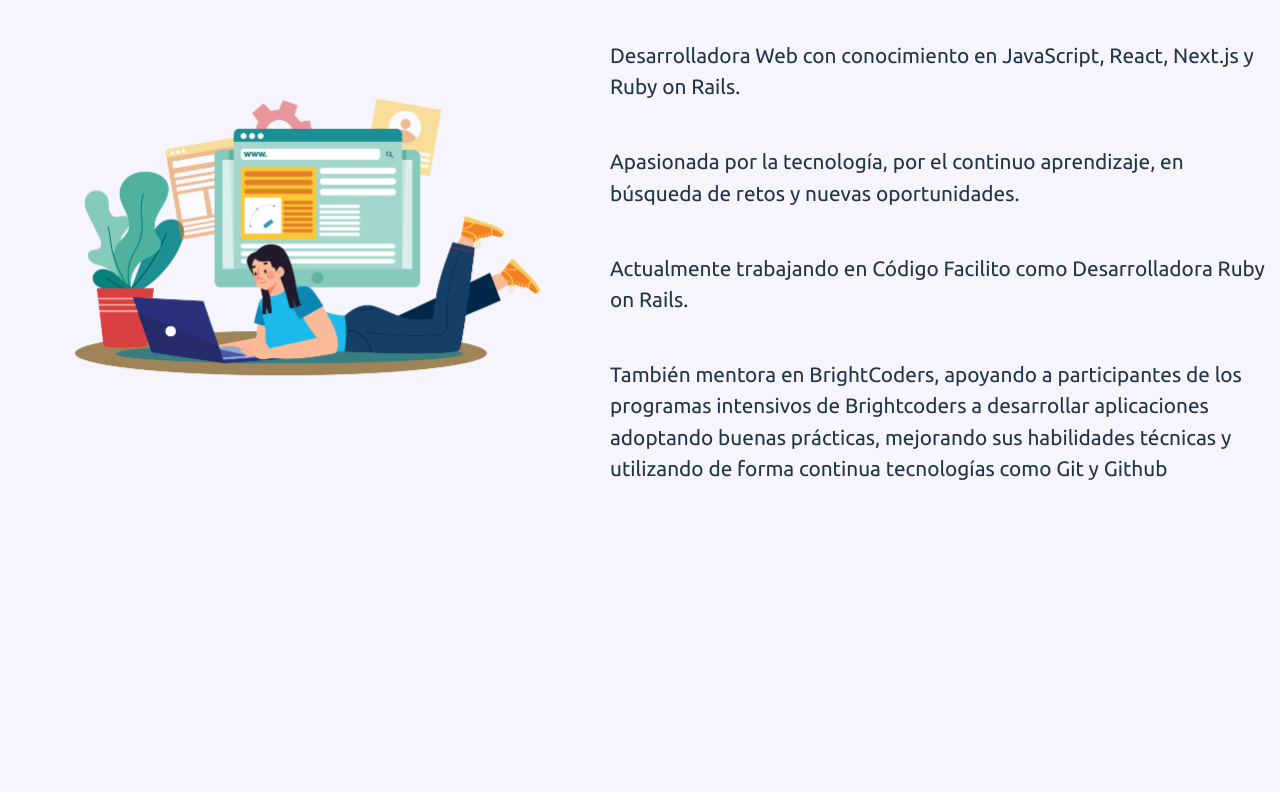
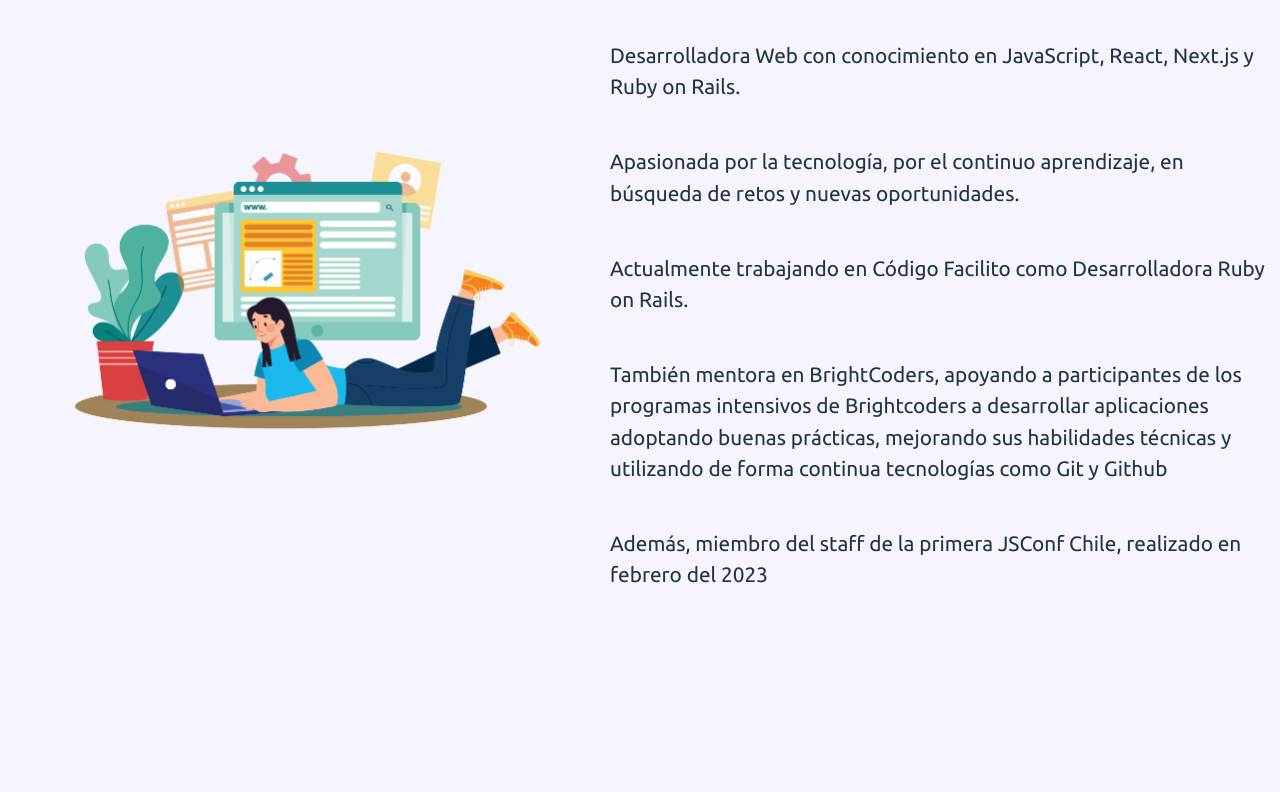
Before and after one commit to claunicole/Portfolio, a React (Vite) app: page / in a window 1280 px wide. Shown: the part 1038-1830 px from the top of the page. Built offline with nearby package versions, Linux system fonts and the light colour scheme; no server answers.

Commit message:
add info

```diff
--- a/src/About/About.jsx
+++ b/src/About/About.jsx
@@ -16,6 +16,7 @@ function About() {
             <p>Apasionada por la tecnología, por el continuo aprendizaje, en búsqueda de retos y nuevas oportunidades.</p>
             <p>Actualmente trabajando en Código Facilito como Desarrolladora Ruby on Rails.</p>
             <p>También mentora en BrightCoders, apoyando a participantes de los programas intensivos de Brightcoders a desarrollar aplicaciones adoptando buenas prácticas, mejorando sus habilidades técnicas y utilizando de forma continua tecnologías como Git y Github</p>
+            <p>Además, miembro del staff de la primera JSConf Chile, realizado en febrero del 2023</p>
         </div>
         </div>
       </div>
```
